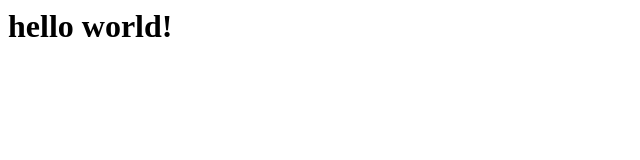
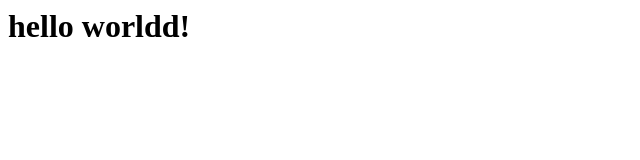
Before and after one commit to Alejandro-Nina/Cari.Alejandro, a plain HTML site: page index.html in a window 1280 px wide. Shown: the full height of the page, 0-640 px from the left. Drawn offline with Linux system fonts and the light colour scheme.

Commit message:
Update index.html

```diff
--- a/index.html
+++ b/index.html
@@ -1 +1 @@
-<h1>hello world!</h1>
+<h1>hello worldd!</h1>
```
